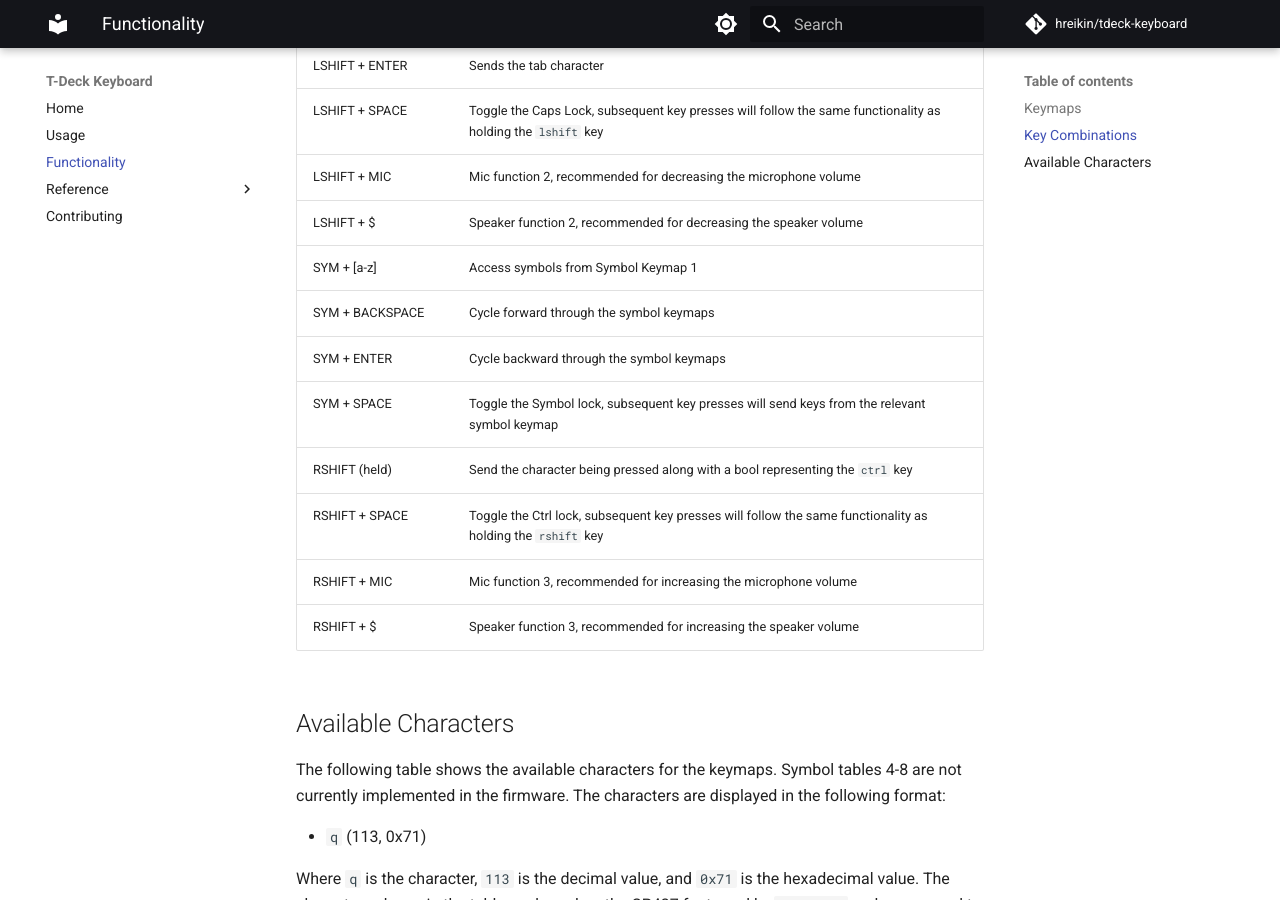
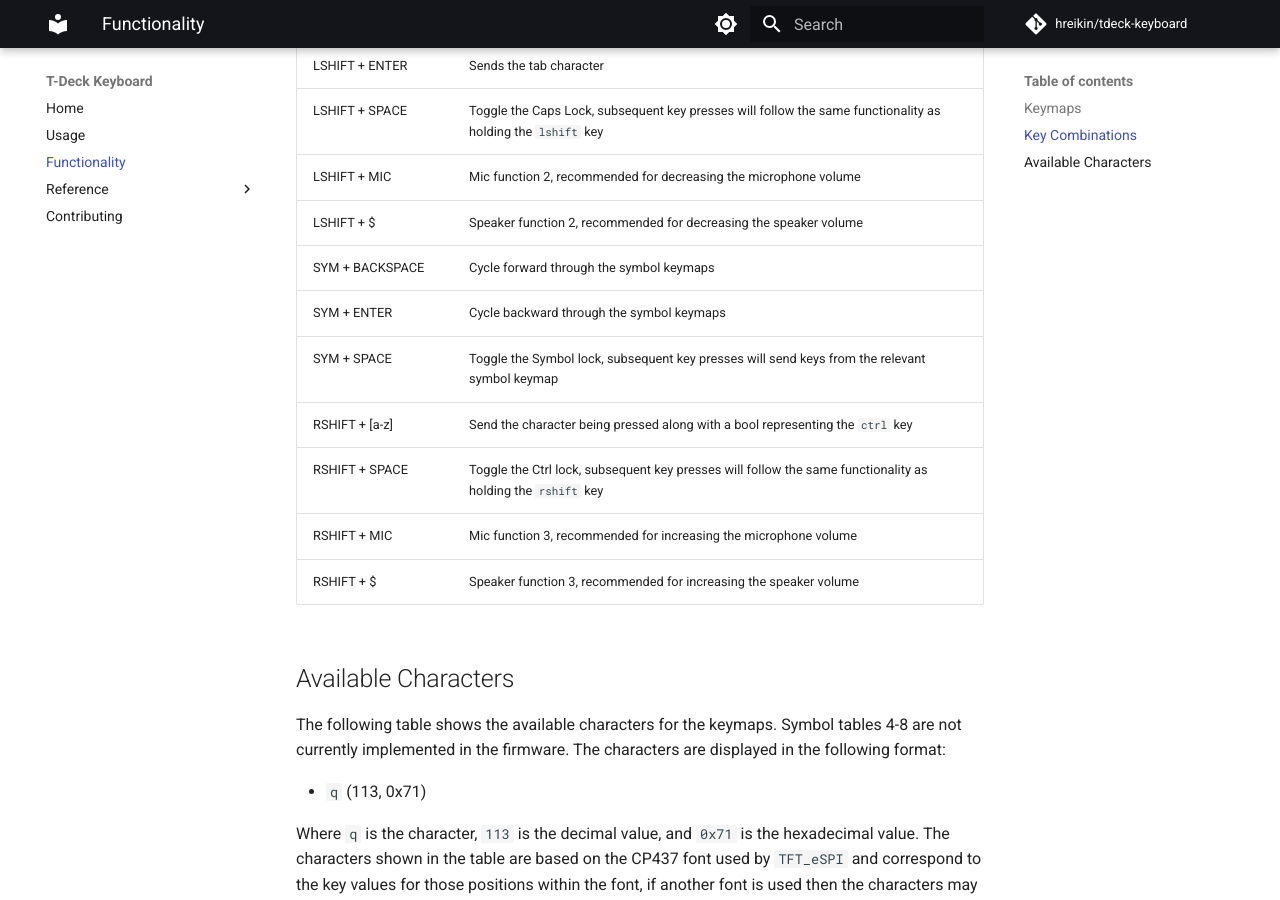
Before and after one commit to hreikin/tdeck-keyboard, an MkDocs documentation site: the page built from docs/functionality.md, in a window 1280 px wide and 900 px high, scrolled down 1302 px. Built offline with MkDocs 1.6.1 and Material for MkDocs 9.7.7, drawn with Linux system fonts in a browser that asks for light colours; comment, search, counter and statistics services are not loaded.

Commit message:
Update functionality documentation to correct key combination for RSHIFT

```diff
--- a/docs/functionality.md
+++ b/docs/functionality.md
@@ -30,11 +30,10 @@ The keyboard supports a variety of key combinations to enhance its functionality
 | LSHIFT + SPACE       | Toggle the Caps Lock, subsequent key presses will follow the same functionality as holding the `lshift` key |
 | LSHIFT + MIC         | Mic function 2, recommended for decreasing the microphone volume                                            |
 | LSHIFT + $           | Speaker function 2, recommended for decreasing the speaker volume                                           |
-| SYM + [a-z]          | Access symbols from Symbol Keymap 1                                                                         |
 | SYM + BACKSPACE      | Cycle forward through the symbol keymaps                                                                    |
 | SYM + ENTER          | Cycle backward through the symbol keymaps                                                                   |
 | SYM + SPACE          | Toggle the Symbol lock, subsequent key presses will send keys from the relevant symbol keymap               |
-| RSHIFT (held)        | Send the character being pressed along with a bool representing the `ctrl` key                              |
+| RSHIFT + [a-z]       | Send the character being pressed along with a bool representing the `ctrl` key                              |
 | RSHIFT + SPACE       | Toggle the Ctrl lock, subsequent key presses will follow the same functionality as holding the `rshift` key |
 | RSHIFT + MIC         | Mic function 3, recommended for increasing the microphone volume                                            |
 | RSHIFT + $           | Speaker function 3, recommended for increasing the speaker volume                                           |
```
